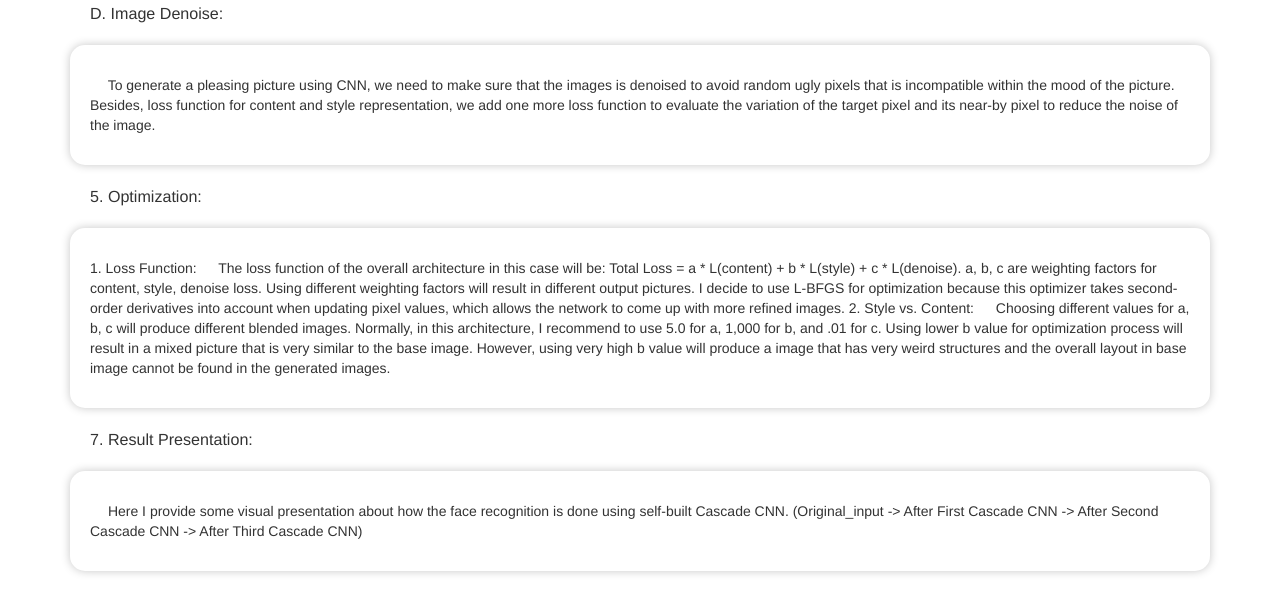
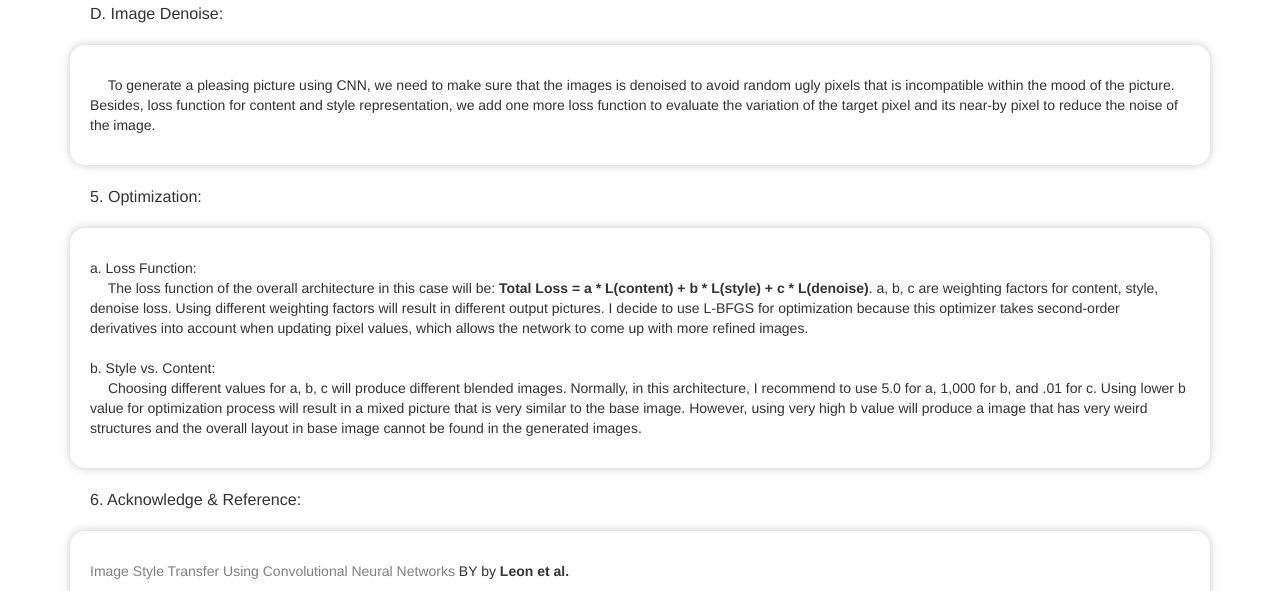
Before and after one commit to seuphor/personalsite, a Jekyll site: the page built from 2017-05-26/index.html, in a window 1280 px wide and 1400 px high, scrolled down 3368 px. Shown: the top 591 px of the window. Built offline with Jekyll 4.4.1, drawn with Linux system fonts in a browser that asks for light colours; Markdown is read by kramdown in place of the engine named in the settings; some of the changed text lies outside the part shown; grey boxes are pictures that could not be loaded.

Commit message:
update
update

```diff
--- a/2017-05-26/index.html
+++ b/2017-05-26/index.html
@@ -118,53 +118,27 @@
 			</div>
 
 			<div class="text-body">
-				1. Loss Function:
-					&emsp; The loss function of the overall architecture in this case will be: Total Loss = a * L(content) + b * L(style) + c * L(denoise). a, b, c are weighting factors for content, style, denoise loss. Using different weighting factors will result in different output pictures. I decide to use L-BFGS for optimization because this optimizer takes second-order derivatives into account when updating pixel values, which allows the network to come up with more refined images.
-				2. Style vs. Content:
+				a. Loss Function: <br>
+					&emsp; The loss function of the overall architecture in this case will be: <b>Total Loss = a * L(content) + b * L(style) + c * L(denoise)</b>. a, b, c are weighting factors for content, style, denoise loss. Using different weighting factors will result in different output pictures. I decide to use L-BFGS for optimization because this optimizer takes second-order derivatives into account when updating pixel values, which allows the network to come up with more refined images. <br><br>
+				b. Style vs. Content: <br>
 					&emsp; Choosing different values for a, b, c will produce different blended images. Normally, in this architecture, I recommend to use 5.0 for a, 1,000 for b, and .01 for c. Using lower b value for optimization process will result in a mixed picture that is very similar to the base image. However, using very high b value will produce a image that has very weird structures and the overall layout in base image cannot be found in the generated images.
 			</div>
 
 			<div class="smaller-header">
-				7. Result Presentation:
+				6. Acknowledge & Reference:
 			</div>
 
 			<div class="text-body">
-				&emsp; Here I provide some visual presentation about how the face recognition is done using self-built Cascade CNN. (Original_input -> After First Cascade CNN -> After Second Cascade CNN -> After Third Cascade CNN)
-			</div>
-
-			<div class="img-container">
-				<img class="img-auto" src="{{site.baseurl}}/img/cascade_cnn/Complete_feed.jpg">
+				<a class="credit-source" href="http://www.cv-foundation.org/openaccess/content_cvpr_2016/papers/Gatys_Image_Style_Transfer_CVPR_2016_paper.pdf">Image Style Transfer Using Convolutional Neural Networks</a> BY by <b>Leon et al.</b><br><br>
+				<a class="credit-source" href="https://arxiv.org/pdf/1606.05897.pdf">Preserving Color in Neural Artistic Style Transfer</a> BY <b>Leon et al.</b>
 			</div>
 
 			<div class="smaller-header">
-				7. Acknowledge & Reference:
+				7. Future Possibility:
 			</div>
 
 			<div class="text-body">
-				<a class="credit-source" href="http://www.pyimagesearch.com/2015/02/16/faster-non-maximum-suppression-python/">(Faster) Non-Maximum Suppression in Python</a> BY by <b>Adrian Rosebrock</b><br><br>
-				<a class="credit-source" href="http://www.pyimagesearch.com/2015/02/16/faster-non-maximum-suppression-python/">A Convolutional Neural Network Cascade for Face Detection</a> BY <b>Li et al.</b>
-			</div>
-
-			<div class="smaller-header">
-				8. Future Revision & Possibility:
-			</div>
-
-			<div class="text-body">
-				&emsp; One of way to build a better model is to feed more training samples into CNNs. However, generating these training samples and training them will be very time consuming. For now, I have yet to labeled anime images for training. I hope there will be some in future.<br><br>
-
-				&emsp; As for practical possibility, this network can definitely help anime website to distinguish between background images and images with faces. In addition, we can take a step further to use another CNNs to classify the facial expression of each faces which provides another filtering options for website users.
-			</div>
-
-			<div class="smaller-header">
-				8. Next Up:
-			</div>
-
-			<div class="text-body">
-				&emsp; I am thinking of using Bi-directional RNN with attention mechanism to build simple Q & A chatbot which is trained using Japanese anime scripts or Japanese movie scripts. However, finding training data might be a challenge. I will need to take some time to explore and see what I can find. Likewise, once I finalize the network, I will probably write another summary blog like this. Thanks for reading.
-			</div>
-
-			<div class="smaller-header">
-
+				&emsp; 	Comparing style transfer of deep learning framework with the other algorithm, I found out that neural network provide more flexibility and generate more refined output image. The downside of this method is that the process takes a considerable amount of time (8 mins in Nvidia GTX 960 GPU). Nevertheless, since the transfer learning (feature representation of VGG19) can be generalized into different tasks, it is really likely that this kind of optimization techniques can be used for image analogy (swaping the nose / eyes of one picture with the nose / eyes of another pictures) or content-aware patching (taking surrounding pixel information as reference to fill the target area).
 			</div>
 		</div>
 	</div>
```
